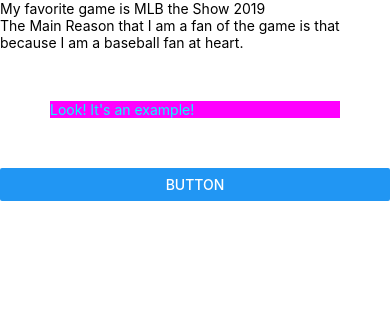
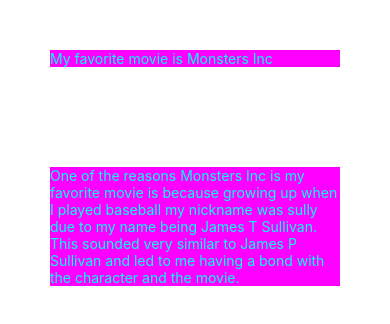
Before and after one commit to tylersullivan21/DIG4639C, a React Native app in the folder lab6/: screen / in a window 390 px wide. Shown: the top 324 px of the page. Built offline with nearby package versions, Linux system fonts and the light colour scheme.

Commit message:
finished lab6. Going to test myself adding more elements

```diff
--- a/lab6/App.js
+++ b/lab6/App.js
@@ -1,8 +1,7 @@
 import React from 'react';
-import { Text, View, StyleSheet } from 'react-native';
-import CardList from "./components/CardList"
+import {  Text, View, StyleSheet } from 'react-native';
 
-const nativeStyles = StyleSheet.create({
+const uniqueStyles = StyleSheet.create({
   text1: {
     backgroundColor: "magenta",
     color: "cyan",
@@ -14,12 +13,11 @@
   render() {
     return (
       <View>
-        <Text>My favorite game is MLB the Show 2019</Text>
-        <Text>The Main Reason that I am a fan of the game is that because I am a baseball fan at heart.</Text>
-        <Text style={nativeStyles.text1}>
-          Look! It's an example!
-        </Text>
-        <CardList />
+
+        <Text style={uniqueStyles.text1}>My favorite movie is Monsters Inc</Text>
+
+        <Text style={uniqueStyles.text1}>One of the reasons Monsters Inc is my favorite movie is because growing up when I played baseball my nickname was sully due to my name being James T Sullivan. This sounded very similar to James P Sullivan and led to me having a bond with the character and the movie.</Text>
+
       </View>
     );
   }
--- a/lab6/components/CardList/index.js
+++ /dev/null
@@ -1,14 +0,0 @@
-import React from "react";
-import {Button} from "react-native";
-
-class CardList extends React.Component {
-
-  render() {
-    return(
-      <Button title="Button" />
-    );
-  }
-
-}
-
-export default CardList;
--- a/lab6/package.json
+++ b/lab6/package.json
@@ -12,6 +12,7 @@
     "react": "16.8.3",
     "react-dom": "16.8.3",
     "react-native": "https://github.com/expo/react-native/archive/sdk-35.0.0.tar.gz",
+    "react-native-elements": "^1.2.7",
     "react-native-web": "^0.11.7"
   },
   "devDependencies": {
```
Also changed, not shown: lab6/components/FaveGame/index.js (deleted), 1 other file (tests, documents, lock files or other folders).
